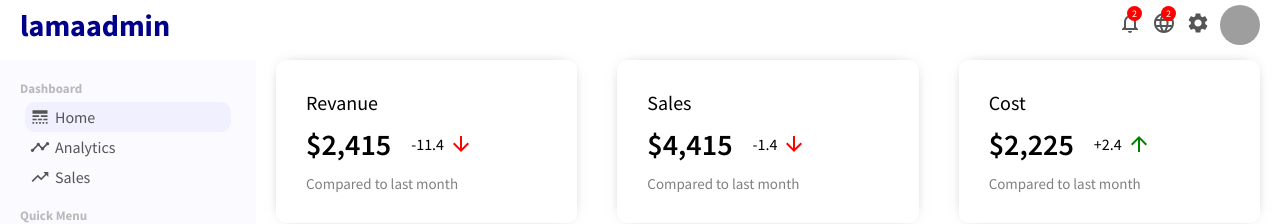
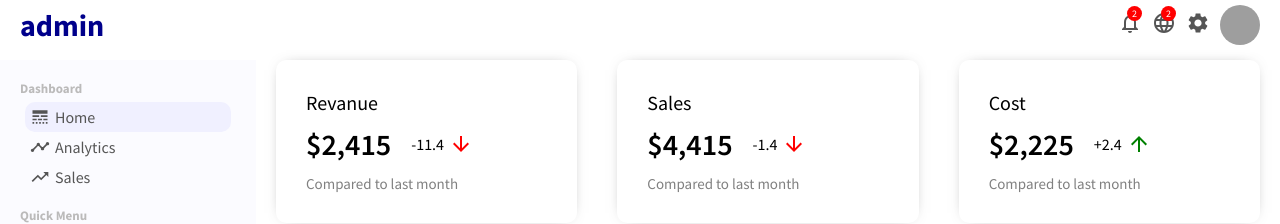
Before and after one commit to MichaelPappas2662/react-netflx-clone, a React (Create React App) app in the folder admin/: page / in a window 1280 px wide. Shown: the top 224 px of the page. Built offline with nearby package versions, Linux system fonts and the light colour scheme; grey boxes are pictures that could not be loaded; the HTML template or start-up script is replaced by a standard one.

Commit message:
feat: rendering infographics

```diff
--- a/admin/src/components/topbar/Topbar.jsx
+++ b/admin/src/components/topbar/Topbar.jsx
@@ -7,7 +7,7 @@
     <div className="topbar">
       <div className="topbarWrapper">
         <div className="topLeft">
-          <span className="logo">lamaadmin</span>
+          <span className="logo">admin</span>
         </div>
         <div className="topRight">
           <div className="topbarIconContainer">
```
